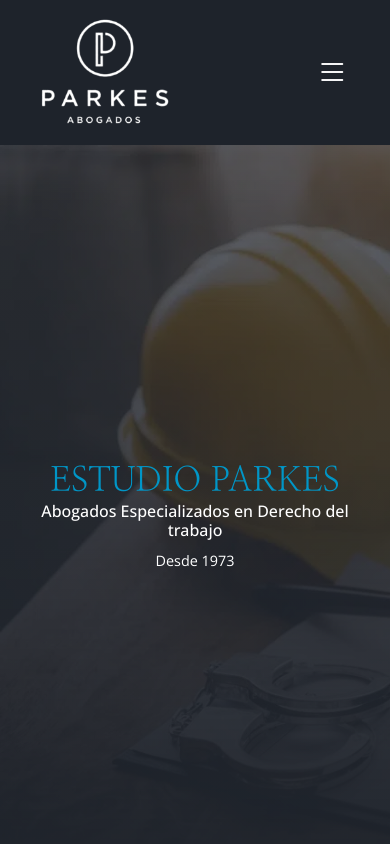
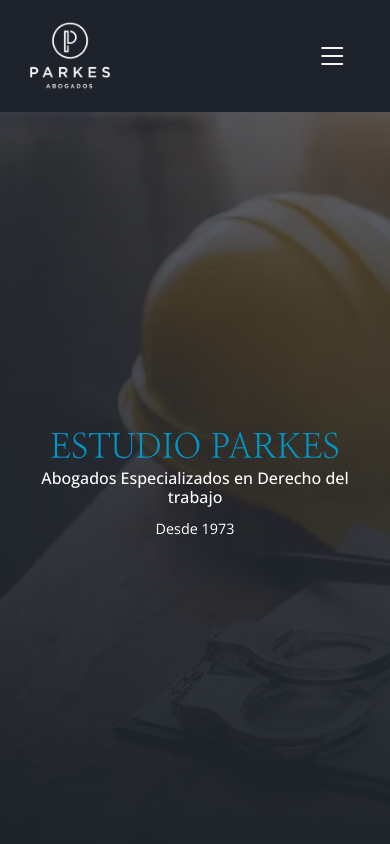
Before and after one commit to IvanTurano/EstudioParkes, a plain HTML site: page index.html in a window 390 px wide. Shown: the top 844 px of the page. Drawn offline with nearby package versions, Linux system fonts and the light colour scheme.

Commit message:
menos px al logo en mobile

```diff
--- a/style.css
+++ b/style.css
@@ -12,8 +12,6 @@
 html {
     scroll-behavior: smooth;
     scrollbar-color: var(--color-principal) var(--color-fondo);
-    overflow-x: hidden;
-
 }
 
 :root{
@@ -50,7 +48,7 @@ body{
     flex-direction: column;
     align-items: center;
     justify-content: center;
-
+    overflow-x:hidden;
 }
 
 header{
@@ -954,6 +952,10 @@ footer{
 
 @media screen and (max-width:480px){
 
+    .header-logo img{
+        width: 120px;
+    }
+
     .contenedor-googlemaps iframe{
         width: 300px;
     }
```
